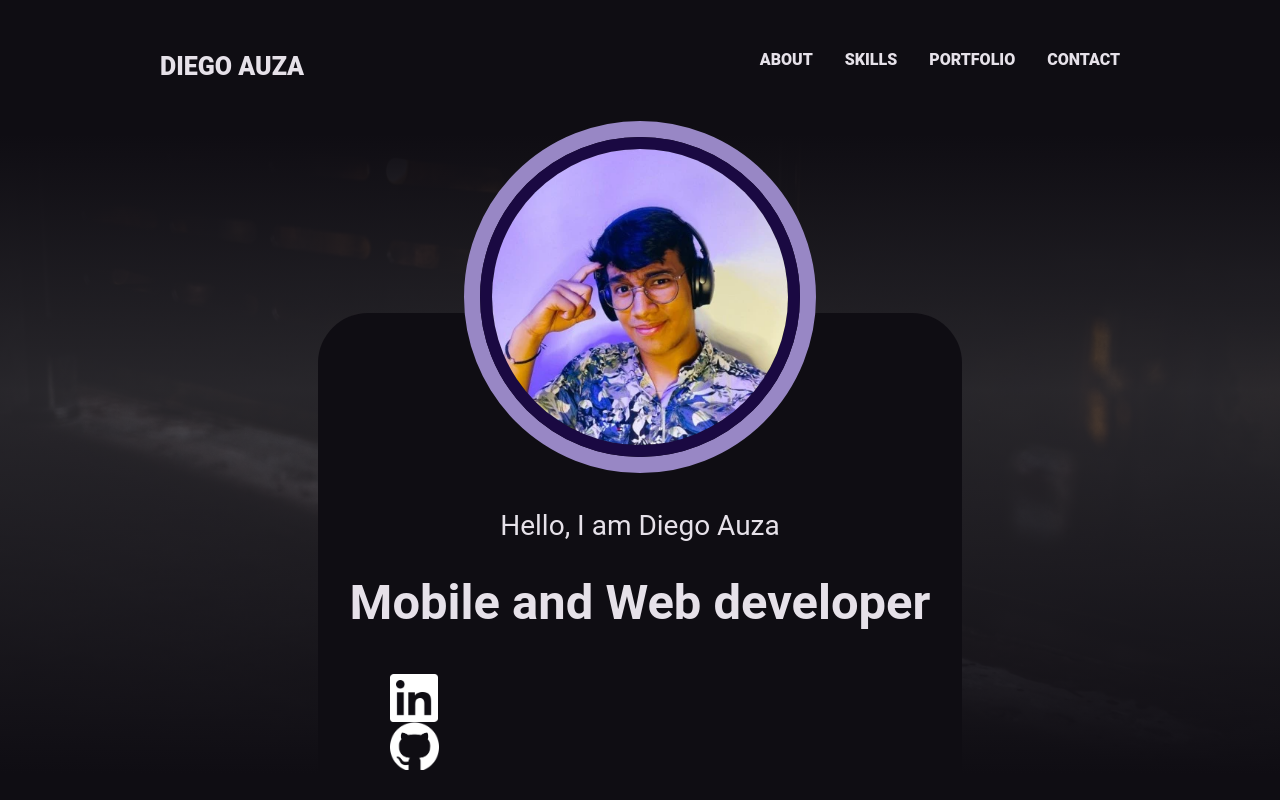
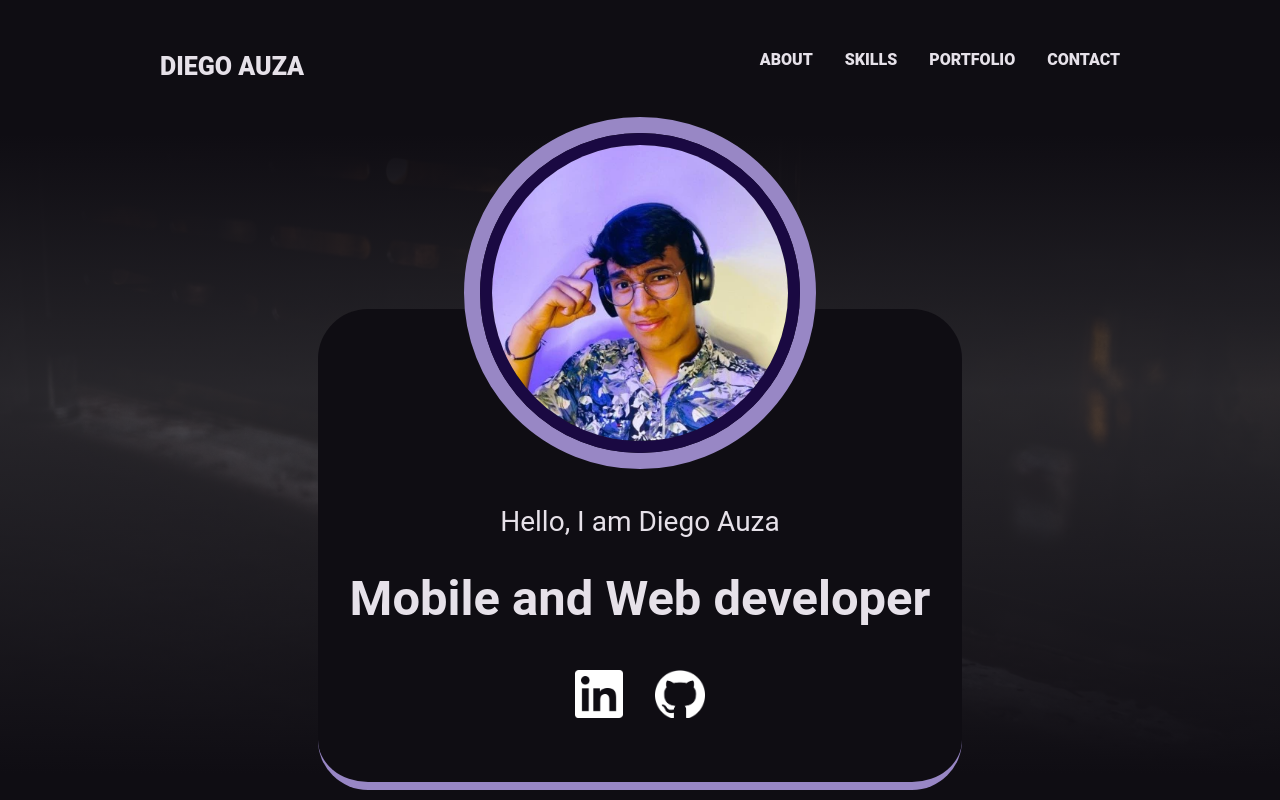
Before and after one commit to DiegoAuzaDev/DiegoAuzaDev_Portfolio, a React (Vite) app: page / in a window 1280 px wide. Built offline with nearby package versions, Linux system fonts and the light colour scheme.

Commit message:
banner completed

```diff
--- a/src/style/style.css
+++ b/src/style/style.css
@@ -331,7 +331,13 @@ p {
     background: rgb(15,13,19);
     background: linear-gradient(180deg, rgba(15,13,19,1) 0%, rgba(43,41,47,0.7555960323033708) 40%, rgba(15,13,19,1) 100%);
 }
-
+.banner--links {
+    display: flex;
+    padding: 1rem;
+    margin: 0;
+    gap: 2rem;
+    justify-content: center;
+}
 .banner--links img{
     height: 3rem;
 }
@@ -350,13 +356,13 @@ p {
     -moz-border-radius: 50%;
     -ms-border-radius: 50%;
     -o-border-radius: 50%;
-     border: 1rem solid var(--md-sys-color-primary-container);
-     display: flex;
-     align-items: center;
+    border: 1rem solid var(--md-sys-color-primary-container);
+    display: flex;
+    align-items: center;
     justify-content: center;
     margin-bottom: -10rem;
     z-index: 100000;
-     transition: border-color 0.3s ease;
+    transition: border-color 0.3s ease;
 }
 
 .banner--background:hover {
@@ -375,14 +381,14 @@ p {
 .banner--content{
     background-color: var(--md-sys-color-surface-container-lowest);
     padding-top: 12rem;
-    -webkit-border-top-left-radius: 50px;
-    -webkit-border-top-right-radius: 50px;
-    -moz-border-radius-topleft: 50px;
-    -moz-border-radius-topright: 50px;
     border-top-left-radius: 50px;
     border-top-right-radius: 50px;
+    border-bottom-left-radius: 50px;
+    border-bottom-right-radius: 50px;
     padding-left: 2rem;
     padding-right: 2rem;
+    padding-bottom: 3rem;
+    border-bottom: 0.5rem solid var(--md-sys-color-primary-container);
 }
 .banner--text {
     display: flex;
```
